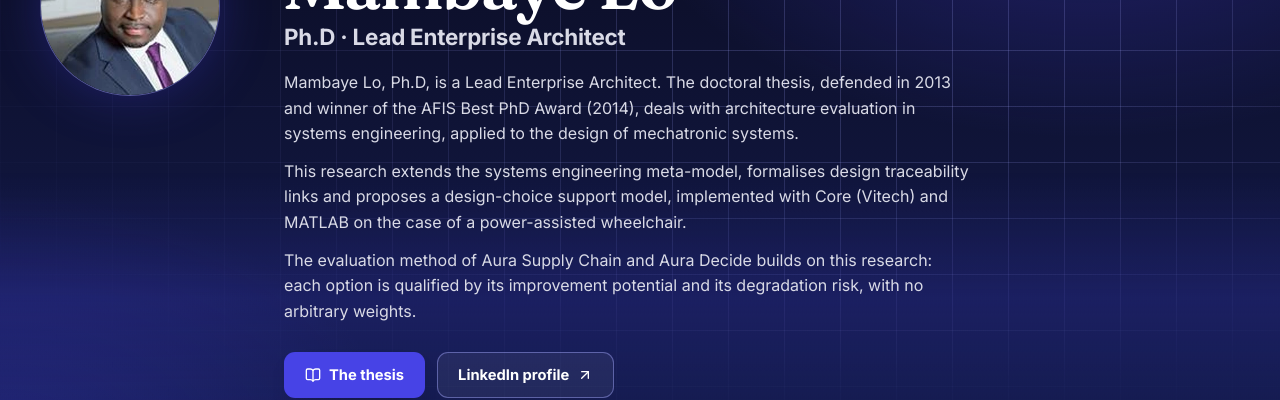
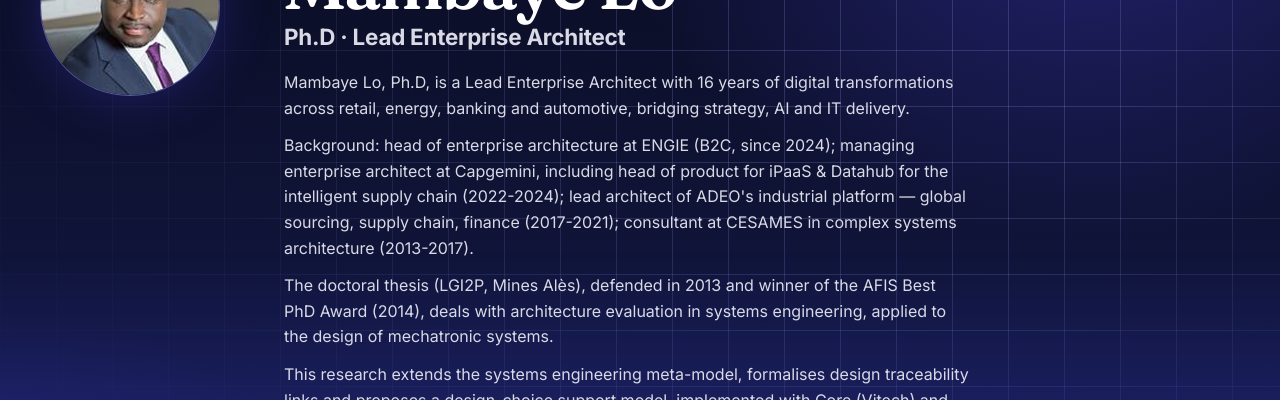
Before and after one commit to mambayelo-lab/aura-website, a Next.js app: page /founder in a window 1280 px wide. Shown: the part 243-643 px from the top of the page. Built offline with nearby package versions, Linux system fonts and the light colour scheme; no server answers.

Commit message:
Fondateur : présentation courte d'après le CV (16 ans, ENGIE, Capgemini, ADEO, CESAMES)
Co-Authored-By: Claude Opus 5.5 <noreply@anthropic.com>
Claude-Session: https://claude.ai/code/session_01N67e4nLVjhSKWaciMPBwN8

```diff
--- a/components/pages/FounderPage.tsx
+++ b/components/pages/FounderPage.tsx
@@ -11,7 +11,9 @@ const copy = {
     eyebrow: "Le fondateur",
     role: "Ph.D · Lead Enterprise Architect",
     bio: [
-      "Mambaye Lo, Ph.D, est Lead Enterprise Architect. La thèse de doctorat, soutenue en 2013 et lauréate du prix de la meilleure thèse de l’AFIS (2014), porte sur l’évaluation d’architectures en ingénierie système, appliquée à la conception de systèmes mécatroniques.",
+      "Mambaye Lo, Ph.D, est Lead Enterprise Architect, avec 16 ans de transformations numériques dans le retail, l’énergie, la banque et l’automobile, à la jonction de la stratégie, de l’IA et de la delivery SI.",
+      "Parcours : responsable de l’architecture d’entreprise chez ENGIE (B2C, depuis 2024) ; managing enterprise architect chez Capgemini, dont la responsabilité produit iPaaS & Datahub pour la Supply Chain intelligente (2022-2024) ; lead architect de la plateforme industrielle d’ADEO — sourcing mondial, supply chain, finance (2017-2021) ; consultant chez CESAMES en architecture de systèmes complexes (2013-2017).",
+      "La thèse de doctorat (LGI2P, Mines Alès), soutenue en 2013 et lauréate du prix de la meilleure thèse de l’AFIS (2014), porte sur l’évaluation d’architectures en ingénierie système, appliquée à la conception de systèmes mécatroniques.",
       "Ces travaux étendent le méta-modèle d’ingénierie système, formalisent les liens de traçabilité de conception et proposent un modèle d’aide aux choix de conception, mis en œuvre avec Core (Vitech) et MATLAB sur le cas d’un fauteuil roulant à assistance électrique.",
       "La méthode d’évaluation d’Aura Supply Chain et d’Aura Décider s’appuie sur ces travaux : qualifier chaque option par son potentiel d’amélioration et son risque de dégradation, sans pondérations arbitraires.",
     ],
@@ -33,7 +35,9 @@ const copy = {
     eyebrow: "The founder",
     role: "Ph.D · Lead Enterprise Architect",
     bio: [
-      "Mambaye Lo, Ph.D, is a Lead Enterprise Architect. The doctoral thesis, defended in 2013 and winner of the AFIS Best PhD Award (2014), deals with architecture evaluation in systems engineering, applied to the design of mechatronic systems.",
+      "Mambaye Lo, Ph.D, is a Lead Enterprise Architect with 16 years of digital transformations across retail, energy, banking and automotive, bridging strategy, AI and IT delivery.",
+      "Background: head of enterprise architecture at ENGIE (B2C, since 2024); managing enterprise architect at Capgemini, including head of product for iPaaS & Datahub for the intelligent supply chain (2022-2024); lead architect of ADEO's industrial platform — global sourcing, supply chain, finance (2017-2021); consultant at CESAMES in complex systems architecture (2013-2017).",
+      "The doctoral thesis (LGI2P, Mines Alès), defended in 2013 and winner of the AFIS Best PhD Award (2014), deals with architecture evaluation in systems engineering, applied to the design of mechatronic systems.",
       "This research extends the systems engineering meta-model, formalises design traceability links and proposes a design-choice support model, implemented with Core (Vitech) and MATLAB on the case of a power-assisted wheelchair.",
       "The evaluation method of Aura Supply Chain and Aura Decide builds on this research: each option is qualified by its improvement potential and its degradation risk, with no arbitrary weights.",
     ],
--- a/components/pages/HomePage.tsx
+++ b/components/pages/HomePage.tsx
@@ -29,7 +29,7 @@ const copy = {
     thesisEyebrow: "Pourquoi Aura",
     thesisTitle: "Des méthodes simples pour un monde incertain.",
     founderName: "Mambaye Lo, fondateur",
-    founderText: "Ph.D en évaluation d’architectures, manager en architecture d’entreprise. Son parcours et ses travaux.",
+    founderText: "Lead Enterprise Architect, Ph.D. 16 ans de transformations en retail, énergie, banque et automobile. Parcours et travaux.",
     productsEyebrow: "Trois produits, trois déclencheurs",
     productsTitle: "Des applications étanches, chacune pour une situation précise.",
     productsLead: "Un aperçu ici ; le détail sur chaque page produit.",
@@ -66,7 +66,7 @@ const copy = {
     thesisEyebrow: "Why Aura",
     thesisTitle: "Simple methods for an uncertain world.",
     founderName: "Mambaye Lo, founder",
-    founderText: "Ph.D in architecture evaluation, enterprise architecture manager. His background and research.",
+    founderText: "Lead Enterprise Architect, Ph.D. 16 years of transformations across retail, energy, banking and automotive. Background and research.",
     productsEyebrow: "Three products, three triggers",
     productsTitle: "Sealed applications, each for one precise situation.",
     productsLead: "An overview here; full detail on each product page.",
```
